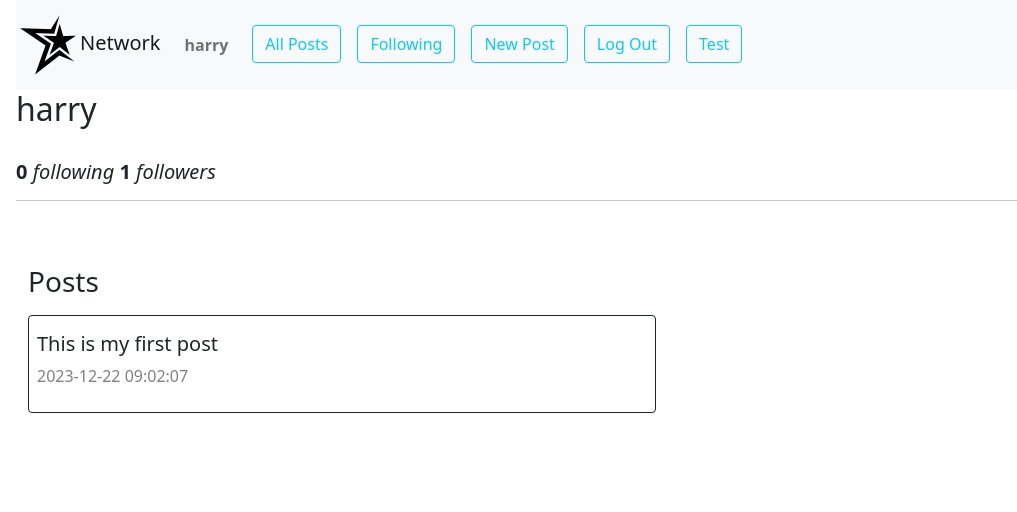
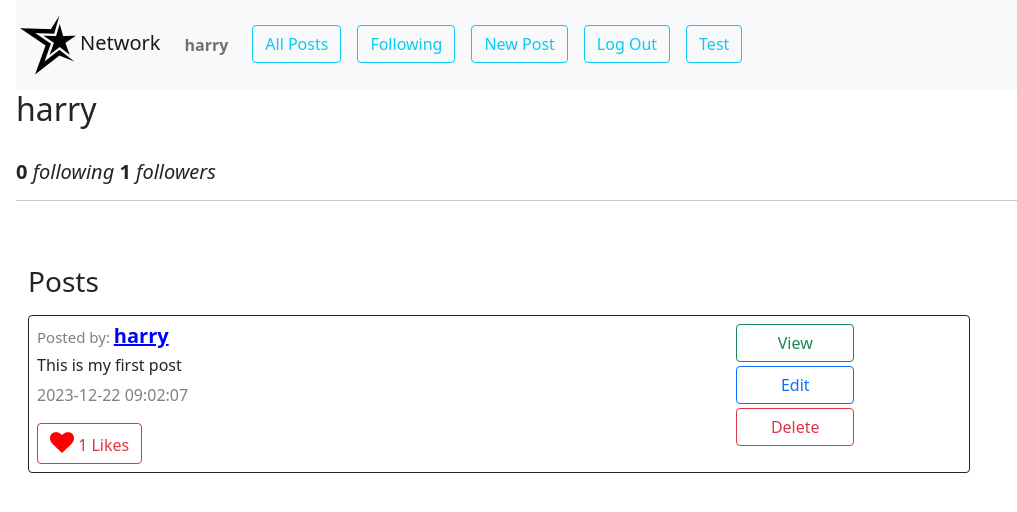
Before and after one commit to rahulrofficial/socialnetwork, a Flask app: page /profile/1 in a window 1280 px wide. Shown: the top 512 px of the page, without its empty margins (0-1017 px from the left). Run offline with Flask 3, Linux system fonts and the light colour scheme; a user stored in the database is signed in.

Commit message:
Like function in works

```diff
--- a/app.py
+++ b/app.py
@@ -29,7 +29,7 @@ app.config['SQLALCHEMY_TRACK_MODIFICATIONS'] = False
 
 # Initialising SQLAlchemy with Flask App
 db = SQLAlchemy(app)
-migrate = Migrate(app, db)
+migrate = Migrate(app, db,render_as_batch=True)
 
 # Declaring Model
 follow = db.Table(
@@ -62,9 +62,28 @@ class Posts(db.Model):
 
     id = db.Column(db.Integer, primary_key=True)
     content = db.Column(db.String(150), nullable=False)
-    likes = db.Column(db.Integer, default=0)
     created_at = db.Column(db.DateTime(timezone=True), server_default=db.func.current_timestamp())
     person_id = db.Column(db.Integer, db.ForeignKey('users.id'),nullable=False)
+    likes=db.Column(db.Integer,default=0)
+
+class Comments(db.Model):
+    __tablename__ = "comments"
+
+    id = db.Column(db.Integer, primary_key=True)
+    comment = db.Column(db.String(150), nullable=False)
+    created_at = db.Column(db.DateTime(timezone=True), server_default=db.func.current_timestamp())
+    commented_post=db.Column(db.Integer, db.ForeignKey('posts.id'),nullable=False)
+    commenter= db.Column(db.Integer, db.ForeignKey('users.id'),nullable=False)
+
+class Likes(db.Model):
+    __tablename__ = "likes"
+    id = db.Column(db.Integer, primary_key=True)
+    liked_post=db.Column(db.Integer, db.ForeignKey('posts.id'),nullable=False)
+    liker = db.Column(db.Integer, db.ForeignKey('users.id'),nullable=False)
+
+
+
+
 
 
 
@@ -87,14 +106,14 @@ def index():
         # Ensure username was submitted
         if not request.form.get("current_post"):
             return render_template("index.html",message="must provide a post")
-        print(request.form.get("current_post"))
+
         post=Posts(
             content=request.form.get("current_post"),
             person_id=session["user_id"]
         )
         db.session.add(post)
         db.session.commit()
-        print("Post added")
+
         redirect("/")
     posts=Posts.query.order_by(Posts.created_at.desc()).all()
     user_id=session.get("user_id")
@@ -289,7 +308,61 @@ def follow_unfollow(id):
                 db.session.commit()
                 return jsonify({"Success": "unfollowed successfully.", "status":204})
 
+
+
     return jsonify({"error": "Unsuccessful","status":404} )
+
+
+@app.route("/like_unlike/<int:post_id>", methods=["GET", "PUT"])
+@login_required
+def like_unlike(post_id):
+
+    if request.method != "PUT":
+        return jsonify({"error": "PUT request required."})
+
+    data=request.json
+
+
+
+    if data.get("like") is not None:
+
+            try:
+                current_user=Users.query.filter_by(id=session.get("user_id")).first()
+            except :
+                return jsonify({"error": "User not found.","status":404} )
+            try:
+                post=Posts.query.filter_by(id=post_id).first()
+
+            except :
+                return jsonify({"error": "Post not found.","status":404} )
+            if data['like']:
+                likes=Likes.query.filter_by(liker=current_user.id).all()
+                liked_posts=[like.liked_post for like in likes ]
+                if not post.id in liked_posts:
+                    liked=Likes(
+                        liker=current_user.id,
+                        liked_post=post.id
+                    )
+                    post.likes+=1
+                    db.session.add(liked)
+                    db.session.add(post)
+                    db.session.commit()
+                    return jsonify({"Success": "Liked successfully.","status":200})
+                else:
+                    liked=Likes.query.filter((Likes.liker==current_user.id) & (Likes.liked_post==post.id)).first()
+                    post.likes-=1
+                    db.session.remove(liked)
+                    db.session.add(post)
+                    db.session.commit()
+
+                    return jsonify({"Success": "Unliked successfully.", "status":200})
+
+
+
+    return jsonify({"error": "Unsuccessful","status":404} )
+
+
+
 
 
 
@@ -305,25 +378,32 @@ def following():
 
     posts=Posts.query.filter(Posts.person_id.in_(following)).order_by(Posts.created_at.desc()).all()
 
-    return render_template("following.html",posts=posts,user_id=user_id)
+    return render_template("following.html",posts=posts,user_id=user_id,current_user=current_user)
 
 @app.route("/newpost", methods=["GET", "POST"])
 @login_required
 def newpost():
+    user_id=session.get("user_id")
 
-    return render_template("new_post.html",user_id=session.get("user_id"))
+    current_user=Users.query.filter_by(id=user_id).first()
+
+    return render_template("new_post.html",user_id=session.get("user_id"),current_user=current_user)
 
 
 @app.route("/view_post/<int:post_id>", methods=["GET", "POST"])
 def view_post(post_id):
     post=Posts.query.filter_by(id=post_id).first()
+    user_id=session.get("user_id")
+    current_user=None
+    if user_id:
+        current_user=Users.query.filter_by(id=user_id).first()
 
     if request.method=="POST":
 
         return jsonify({"post_id":post.id,"owner_id":post.person_id,"content":post.content})
 
 
-    return render_template("view_post.html",user_id=session.get("user_id"),post=post)
+    return render_template("view_post.html",user_id=session.get("user_id"),post=post,current_user=current_user)
 
 @app.route("/post_data/<int:post_id>", methods=["GET"])
 def post_data(post_id):
@@ -388,13 +468,11 @@ def post_manipulation(post_id):
 @app.route("/test", methods=["GET", "POST"])
 def test():
 
-    harry =Users.query.filter_by(username='harry').first()
-    ron=Users.query.filter_by(username='Ron').first()
+    post=Posts.query.filter_by(id=1).first()
+    current_user=Users.query.filter_by(id=4).first()
 
-    following=[user.id for user in ron.following]
-    print(following)
-    posts=Posts.query.filter(Posts.person_id.in_(following)).order_by(Posts.created_at.desc()).all()
-    print(posts)
+    print(post.likes)
+
     return render_template("test.html",user_id=session.get("user_id"))
 
 
--- a/static/network.js
+++ b/static/network.js
@@ -19,13 +19,15 @@ if (document.getElementById("profile_div"))
             follow_unfollow(event,"follow")
         });
     }
-
+//
 }
-if (document.getElementById("index_div"))
+if (document.getElementById("index_div") || document.getElementById("profile_div"))
 {
-
-    document.querySelectorAll(".view_btn").forEach(btn=>{
-        btn.addEventListener("click",(event)=>{
+    if (document.querySelectorAll(".view_btn")){
+        document.querySelectorAll(".view_btn").forEach(btn=>
+            {
+                btn.addEventListener("click",(event)=>
+                {
                     view=event.target
 
                     window.location.replace(`/view_post/${view.dataset.post_id}`);
@@ -34,6 +36,10 @@ if (document.getElementById("index_div"))
                 });
             });
 
+    }
+
+
+    if ( document.querySelectorAll(".delete_btn")){
 
         document.querySelectorAll(".delete_btn").forEach(btn=>{
             btn.addEventListener("click",(event)=>{
@@ -41,9 +47,14 @@ if (document.getElementById("index_div"))
 
             });
         });
+    }
 
-    document.querySelectorAll(".edit_btn").forEach(btn=>{
-        btn.addEventListener("click",(event)=>{
+    if(document.querySelectorAll(".edit_btn"))
+    {
+        document.querySelectorAll(".edit_btn").forEach(btn=>
+            {
+                btn.addEventListener("click",(event)=>
+                {
                     var post_id=event.target.dataset.post_id
                     var submit=document.getElementById(`index_submit_btn_${post_id}`)
 
@@ -56,6 +67,9 @@ if (document.getElementById("index_div"))
 
                 });
             });
+
+    }
+
 
 
 
@@ -75,6 +89,7 @@ function follow_unfollow(event,action)
             "headers": {"Content-Type": "application/json"},
 			"body": JSON.stringify({
 				follow: true,
+
 			}),
 		}).then((response) => {
             if(response.status==200){
@@ -84,16 +99,20 @@ function follow_unfollow(event,action)
 		});
 
     }
-    else if (action=="unfollow"){
+    else if (action=="unfollow")
+    {
         fetch(`/follow_unfollow/${profile_id}`,
         {
 			"method": "PUT",
             "headers": {"Content-Type": "application/json"},
 			"body": JSON.stringify({
 				follow: false,
+
 			}),
-		}).then((response) => {
-			if(response.status==200){
+		}).then((response) =>
+        {
+			if(response.status==200)
+            {
                 window.location.replace(`/profile/${profile_id}`);
             }
 
@@ -101,6 +120,14 @@ function follow_unfollow(event,action)
 
 
     }
+
+
+
+
+
+
+
+
 }
 
 function post_manipulation(event,action)
@@ -154,7 +181,7 @@ function post_manipulation(event,action)
     else if (action="delete")
     {
         var display_div=document.getElementById(`display_div_${post_id}`)
-        display_div.style.display="none";
+
         fetch(`/post_manipulation/${post_id}`,
                 {
                     "method": "POST",
@@ -166,7 +193,7 @@ function post_manipulation(event,action)
                     {
                         if (data.status == 200)
                         {
-                           alert("Post Deleted Successfully");
+                            display_div.style.display="none";
 
                         }
                     });
--- a/templates/layout.html
+++ b/templates/layout.html
@@ -34,7 +34,7 @@
 				<ul class="navbar-nav mr-auto">
 					<li class="nav-item">
 						{% if current_user %}
-						<a class="nav-link me-3" id="username"
+						<a class="nav-link me-3" id="username" href="/profile/{{current_user.id}}"
 							><strong>{{current_user.username}}</strong></a
 						>
 						{%else%}
@@ -83,9 +83,9 @@
 			<ul class="flashes">
 				{% for message in messages %}
 				<div
-					class="alert alert-warning alert-dismissible fade show w-75"
+					class="alert alert-warning alert-dismissible fade show text-center"
 					role="alert">
-					<strong>{{ message }}</strong>
+					<strong ><span >{{ message }}</span></strong>
 					<button
 						type="button"
 						class="btn-close"
--- a/templates/profile.html
+++ b/templates/profile.html
@@ -26,14 +26,45 @@
         {% for item in posts%}
 
 
-        <div class="border border-dark m-3 p-2 rounded w-50">
+        <div id="display_div_{{item.id}}" class="border border-dark m-3 p-2 rounded w-75">
 
+			<div class="row">
+				<div class="col-9">
+					<h5>
+						<span style="color: grey; font-size: 15px">Posted by: </span
+						><a
+							style="font-weight: bold; color: blue"
+							href="/profile/{{item.owner.id}}"
+							>{{item.owner.username}}</a
+						>
+					</h5>
+					<div id="index_content_div_{{item.id}}"><h6  class="mt-2">{{item.content}}</h6></div>
+					<p><span style="color: grey">{{item.created_at}}</span></p>
+					<button class="btn btn-outline-danger">
+						<i style="font-size: 24px; color: red" class="fa">&#xf004;</i>
+						{{item.likes}} Likes
+					</button>
+				</div>
 
-           <h5 class="mt-2">{{item.content}}</h5>
-           <p><span style='color:grey;'>{{item.created_at}}</span></p>
+				<div class="col-2 ">
+					<div class="row">
+						<button data-post_id="{{item.id}}" id="index_view_btn_{{item.id}}" class="btn btn-outline-success mb-1 w-75 view_btn">View</button>
+					</div>
+					{% if current_user%}
+					{% if current_user.id== item.owner.id%}
+					<div class="row"><!---->
+						<button data-post_id="{{item.id}}" id="index_edit_btn_{{item.id}}" class="btn btn-outline-primary mb-1 w-75 edit_btn">Edit</button>
+						<button style="display: none;" data-post_id="{{item.id}}" id="index_submit_btn_{{item.id}}" class="btn btn-primary mb-1 w-75 submit_btn">Submit</button>
+					</div>
 
-
-        </div>
+					<div class="row">
+						<button data-post_id="{{item.id}}" id="index_delete_btn_{{item.id}}" class="btn btn-outline-danger mb-1 w-75 delete_btn">Delete</button>
+					</div>
+					{%endif%}
+					{%endif%}
+				</div>
+			</div>
+		</div>
         {%endfor%}
 
     </div>
```
Also changed, not shown: migrations/versions/eb1046d86da1_.py (renamed from migrations/versions/a8f0f1dc012e_self_reationship_migrated.py, +24 -5 lines), migrations/versions/f9cec37b9566_.py (added, +32 -0 lines), templates/index.html (+6 -2 lines), starnetwork.db, 7 other files. Lines whose indentation alone changed are shown as unchanged.
